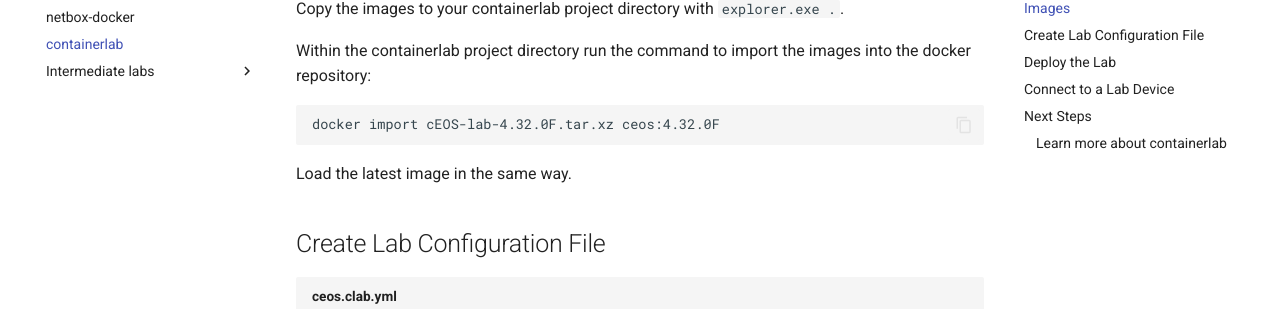
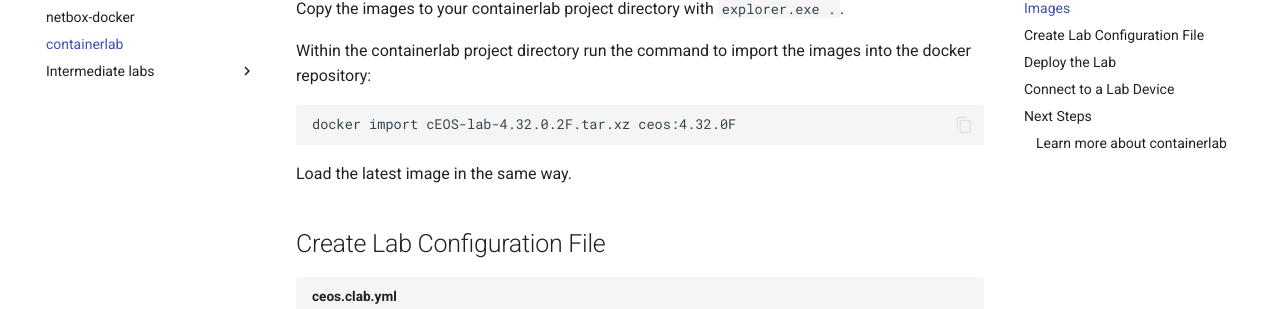
Before and after one commit to joshgilby/automationprimer, an MkDocs documentation site: the page built from docs/containerlab.md, in a window 1280 px wide and 900 px high, scrolled down 699 px. Shown: the part 145-454 px from the top of the window. Built offline with MkDocs 1.6.1 and Material for MkDocs 9.7.7, drawn with Linux system fonts in a browser that asks for light colours; comment, search, counter and statistics services are not loaded.

Commit message:
fixed ceos version typo

````diff
--- a/docs/containerlab.md
+++ b/docs/containerlab.md
@@ -36,7 +36,7 @@
 Within the containerlab project directory run the command to import the images into the docker repository:
 
 ```
-docker import cEOS-lab-4.32.0F.tar.xz ceos:4.32.0F
+docker import cEOS-lab-4.32.0.2F.tar.xz ceos:4.32.0F
 ```
 
 Load the latest image in the same way.
````
